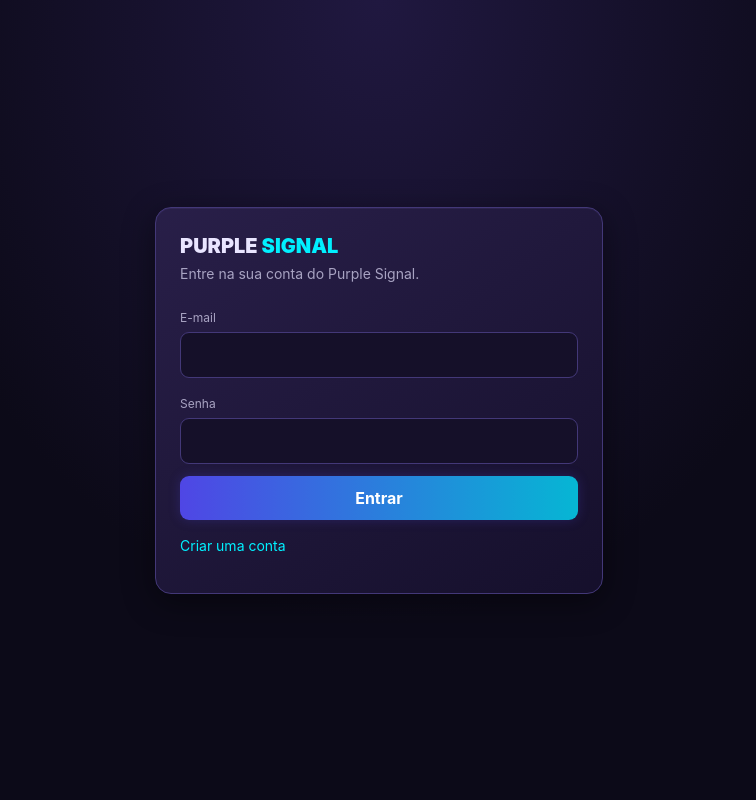
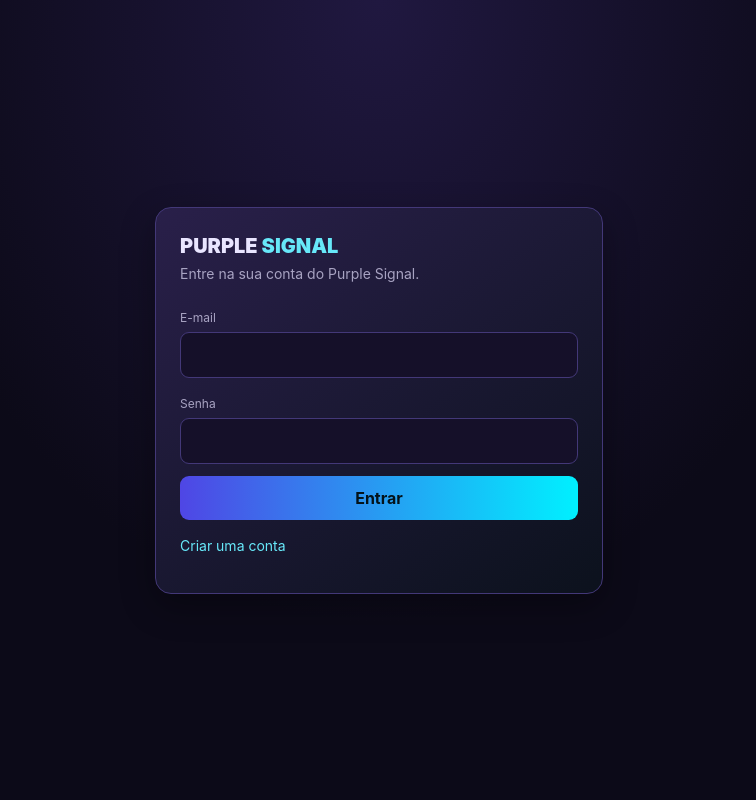
Before and after one commit to cafebeatz/Purple-signal, a FastAPI app: page / in a window 1280 px wide. Shown: the whole page, without its empty margins (261-1017 px from the left). Run offline with FastAPI, Linux system fonts and the light colour scheme; parts of the project's set-up code (start-up, migrations or seed data) failed here and were passed over; some libraries are stand-ins or nearby versions.

Commit message:
Update index.html

```diff
--- a/templates/index.html
+++ b/templates/index.html
@@ -12,28 +12,22 @@
       --panel:#1a1530;
       --line:#433878;
       --muted:#a8a3c2;
-      --cyan-neon:#00f0ff;
-      --purple-primary:#7c3aed;
-      --purple-light:#a78bfa;
-      --purple-dark:#2e1b56;
+      --cyan:#00f0ff;
       --green:#34d399;
       --red:#fb7185;
       --gold:#fbbf24}
     *{box-sizing:border-box}
     body{margin:0;background:radial-gradient(ellipse at top,#201840 0,#0c0a18 55%);color:#e9e5ff;font-family:Inter,ui-sans-serif,system-ui,sans-serif}
-    .panel{background:linear-gradient(145deg,rgba(42,32,75,.92),rgba(22,16,45,.94));border:1px solid var(--line);border-radius:16px;box-shadow:0 8px 32px rgba(0,0,0,.45), inset 0 1px 0 rgba(167,139,250,.08)}
+    .panel{background:linear-gradient(145deg,rgba(42,32,75,.96),rgba(12,18,29,.96));border:1px solid var(--line);border-radius:16px;box-shadow:0 12px 35px #0005}
     .muted{color:var(--muted)}
-    .field{width:100%;background:#151029;border:1px solid #433878;border-radius:9px;padding:10px 12px;color:#e9e5ff;outline:none;transition:.15s}
-    .field:focus{border-color:var(--cyan-neon);box-shadow:0 0 0 2px rgba(0,240,255,.15), 0 0 12px rgba(0,240,255,.15)}
+    .field{width:100%;background:#151029;border:1px solid #433878;border-radius:9px;padding:10px 12px;color:#e9e5ff;outline:none}
+    .field:focus{border-color:var(--cyan)}
     .btn{border-radius:9px;padding:10px 14px;font-weight:700;transition:.15s}
-    .btn-primary{background:linear-gradient(90deg,#4f46e5,#06b6d4);color:#ffffff;box-shadow:0 0 12px rgba(79,70,229,.25)}
-    .btn-primary:hover{box-shadow:0 0 18px rgba(0,240,255,.35)}
-    .btn-primary:disabled{opacity:.45;cursor:not-allowed;box-shadow:none}
-    .btn-secondary{background:linear-gradient(145deg,#2a2150,#1e183c);border:1px solid #524591;color:#d4ccff}
-    .btn-secondary:hover{border-color:var(--purple-light);background:linear-gradient(145deg,#352966,#251d4a)}
-    .btn-danger{background:linear-gradient(145deg,#5c1e2f,#3f1421);border:1px solid #86354c;color:#ffd4dc}
+    .btn-primary{background:linear-gradient(90deg,#4f46e5,#00f0ff);color:#04131a}.btn-primary:disabled{opacity:.45;cursor:not-allowed}
+    .btn-secondary{background:#1e1738;border:1px solid #433878;color:#d4ccff}
+    .btn-danger{background:#4a1f2a;border:1px solid #713344;color:#fecdd3}
     .pill{border:1px solid #433878;background:#1e1738;border-radius:999px;padding:4px 9px;font-size:11px}
-    .dot{width:8px;height:8px;border-radius:50%;display:inline-block;background:#646085}.dot.ok{background:#00f0ff;box-shadow:0 0 8px #00f0ff}.dot.bad{background:#fb7185;box-shadow:0 0 6px #fb718580}
+    .dot{width:8px;height:8px;border-radius:50%;display:inline-block;background:#64748b}.dot.ok{background:#00f0ff;box-shadow:0 0 10px #00f0ff88}.dot.bad{background:#fb7185}
     .signal-call{color:#00f0ff}.signal-put{color:#fb7185}
     .row-hover:hover{background:#2a2050}.hidden{display:none!important}
     .table-wrap{overflow:auto} table{width:100%;border-collapse:collapse;white-space:nowrap} th,td{padding:10px 12px;border-bottom:1px solid #382f63;text-align:left;font-size:12px} th{color:#b4a9e6;font-weight:600}
@@ -45,7 +39,7 @@
 <body>
   <section id="auth-panel" class="min-h-screen flex items-center justify-center p-4">
     <div class="panel p-6 w-full max-w-md">
-      <div class="text-xl font-black mb-1">PURPLE <span style="color:#00f0ff">SIGNAL</span></div>
+      <div class="text-xl font-black mb-1">PURPLE <span class="text-cyan-300">SIGNAL</span></div>
       <p class="muted text-sm mb-5">Entre na sua conta do Purple Signal.</p>
       <form id="auth-form" class="space-y-3">
         <div id="auth-name-wrap" class="hidden"><label class="text-xs muted">Nome</label><input id="auth-name" class="field mt-1" maxlength="80"></div>
@@ -53,15 +47,15 @@
         <div><label class="text-xs muted">Senha</label><input id="auth-password" class="field mt-1" type="password" required minlength="6" autocomplete="current-password"></div>
         <button id="auth-submit" class="btn btn-primary w-full" type="submit">Entrar</button>
       </form>
-      <button id="auth-toggle" style="color:#00f0ff" class="text-sm mt-4" type="button">Criar uma conta</button>
+      <button id="auth-toggle" class="text-cyan-300 text-sm mt-4" type="button">Criar uma conta</button>
       <p id="auth-message" class="text-xs muted mt-3" aria-live="polite"></p>
     </div>
   </section>
   <main id="dashboard" class="min-h-screen p-3 md:p-5 hidden">
     <header class="header-wrap flex justify-between gap-4 mb-5">
       <div class="flex items-center gap-3">
-        <div class="w-11 h-11 rounded-xl border flex items-center justify-center" style="background:rgba(0,240,255,.08);border-color:rgba(0,240,255,.2);color:#00f0ff"><i data-lucide="activity"></i></div>
-        <div><h1 class="text-xl md:text-2xl font-black">PURPLE <span style="color:#00f0ff">SIGNAL</span></h1><div class="text-xs muted">Dados fornecidos pela API da aplicação</div></div>
+        <div class="w-11 h-11 rounded-xl bg-cyan-400/10 border border-cyan-300/30 flex items-center justify-center text-cyan-300"><i data-lucide="activity"></i></div>
+        <div><h1 class="text-xl md:text-2xl font-black">PURPLE <span class="text-cyan-300">SIGNAL</span></h1><div class="text-xs muted">Dados fornecidos pela API da aplicação</div></div>
       </div>
       <div class="flex flex-wrap items-center gap-2">
         <span class="pill flex items-center gap-2"><span id="api-dot" class="dot"></span><span id="api-status">API aguardando</span></span>
@@ -72,7 +66,7 @@
     <section class="grid dashboard-grid grid-cols-1 lg:grid-cols-[300px_minmax(0,1fr)_310px] gap-4">
       <aside class="space-y-4">
         <div class="panel p-4">
-          <h2 class="font-bold mb-3 flex items-center gap-2"><i data-lucide="plug" class="w-4" style="color:#00f0ff"></i> Conexão da corretora</h2>
+          <h2 class="font-bold mb-3 flex items-center gap-2"><i data-lucide="plug" class="w-4 text-cyan-300"></i> Conexão da corretora</h2>
           <form id="broker-form" class="space-y-3">
             <div><label class="text-xs muted">Corretora</label><select id="broker-name" class="field mt-1"><option value="iqoption">IQ Option</option><option value="polarium">Polarium</option></select></div>
             <div><label class="text-xs muted">E-mail da corretora</label><input id="broker-email" class="field mt-1" type="email" autocomplete="off" required></div>
@@ -84,15 +78,15 @@
           <p id="broker-message" class="text-xs muted mt-3" aria-live="polite">Aguardando conexão confirmada pelo servidor.</p>
         </div>
         <div class="panel p-4">
-          <h2 class="font-bold mb-3 flex items-center gap-2"><i data-lucide="sliders-horizontal" class="w-4" style="color:#00f0ff"></i> Parâmetros do scanner</h2>
+          <h2 class="font-bold mb-3 flex items-center gap-2"><i data-lucide="sliders-horizontal" class="w-4 text-cyan-300"></i> Parâmetros do scanner</h2>
           <div class="mb-3"><label class="text-xs muted">Tempo gráfico</label><select id="timeframe" class="field mt-1"><option value="M1">M1</option><option value="M5" selected>M5</option><option value="M15">M15</option></select></div>
           <div class="mb-2 flex justify-between text-xs"><label for="confidence">Confiança mínima</label><strong id="confidence-label">70%</strong></div>
-          <div class="rounded-xl p-3 mt-3" style="background:rgba(21,16,48,.6)"><div class="text-xs muted">Contagem regressiva da vela atual</div><div id="candle-countdown" class="text-2xl font-black mt-1">--:--</div><div id="candle-countdown-note" class="text-xs muted mt-1">Aguardando horário do servidor</div></div>
+          <div class="rounded-xl bg-slate-950/60 p-3 mt-3"><div class="text-xs muted">Contagem regressiva da vela atual</div><div id="candle-countdown" class="text-2xl font-black mt-1">--:--</div><div id="candle-countdown-note" class="text-xs muted mt-1">Aguardando horário do servidor</div></div>
           <input id="confidence" type="range" min="50" max="99" value="70" class="w-full">
           <div class="grid grid-cols-2 gap-2 mt-3"><div><label class="text-xs muted">Valor por ordem</label><input id="robot-amount" class="field mt-1" type="number" min="1" max="10000" step="0.01" value="2"></div><div><label class="text-xs muted">Meta diária</label><input id="target-gain" class="field mt-1" type="number" min="0" step="0.01" value="0"></div><div class="col-span-2"><label class="text-xs muted">Limite de perda diária</label><input id="max-loss" class="field mt-1" type="number" min="0" step="0.01" value="0"></div></div>
           <div class="grid grid-cols-2 gap-2 mt-3"><button id="scan-start" class="btn btn-primary" type="button" disabled>Iniciar scanner</button><button id="scan-stop" class="btn btn-danger hidden" type="button">Parar scanner</button><button id="robot-start" class="btn btn-primary" type="button" disabled>Ativar robô</button><button id="robot-pause" class="btn btn-secondary" type="button" disabled>Pausar robô</button><button id="robot-stop" class="btn btn-secondary" type="button" disabled>Desativar robô</button><button id="robot-reset" class="btn btn-secondary" type="button" disabled>Nova sessão / zerar placar</button></div>
           <p id="scan-message" class="text-xs muted mt-3">Conecte a corretora para iniciar o scanner.</p>
-          <div class="grid grid-cols-2 gap-2 mt-3 text-xs"><div class="rounded-lg p-3" style="background:rgba(21,16,48,.6)">Lucro diário<strong id="daily-profit" class="block text-base mt-1">0.00</strong></div><div class="rounded-lg p-3" style="background:rgba(21,16,48,.6)">Proteção<strong id="risk-status" class="block text-base mt-1">Normal</strong></div></div>
+          <div class="grid grid-cols-2 gap-2 mt-3 text-xs"><div class="rounded-lg bg-slate-950/60 p-3">Lucro diário<strong id="daily-profit" class="block text-base mt-1">0.00</strong></div><div class="rounded-lg bg-slate-950/60 p-3">Proteção<strong id="risk-status" class="block text-base mt-1">Normal</strong></div></div>
           <p id="robot-status-note" class="text-xs muted mt-3">Ordens automáticas desativadas até você ativar o robô.</p>
         </div>
         <div class="panel p-4">
```
Also changed, not shown: other parts of templates/index.html (+23 -8 lines).
